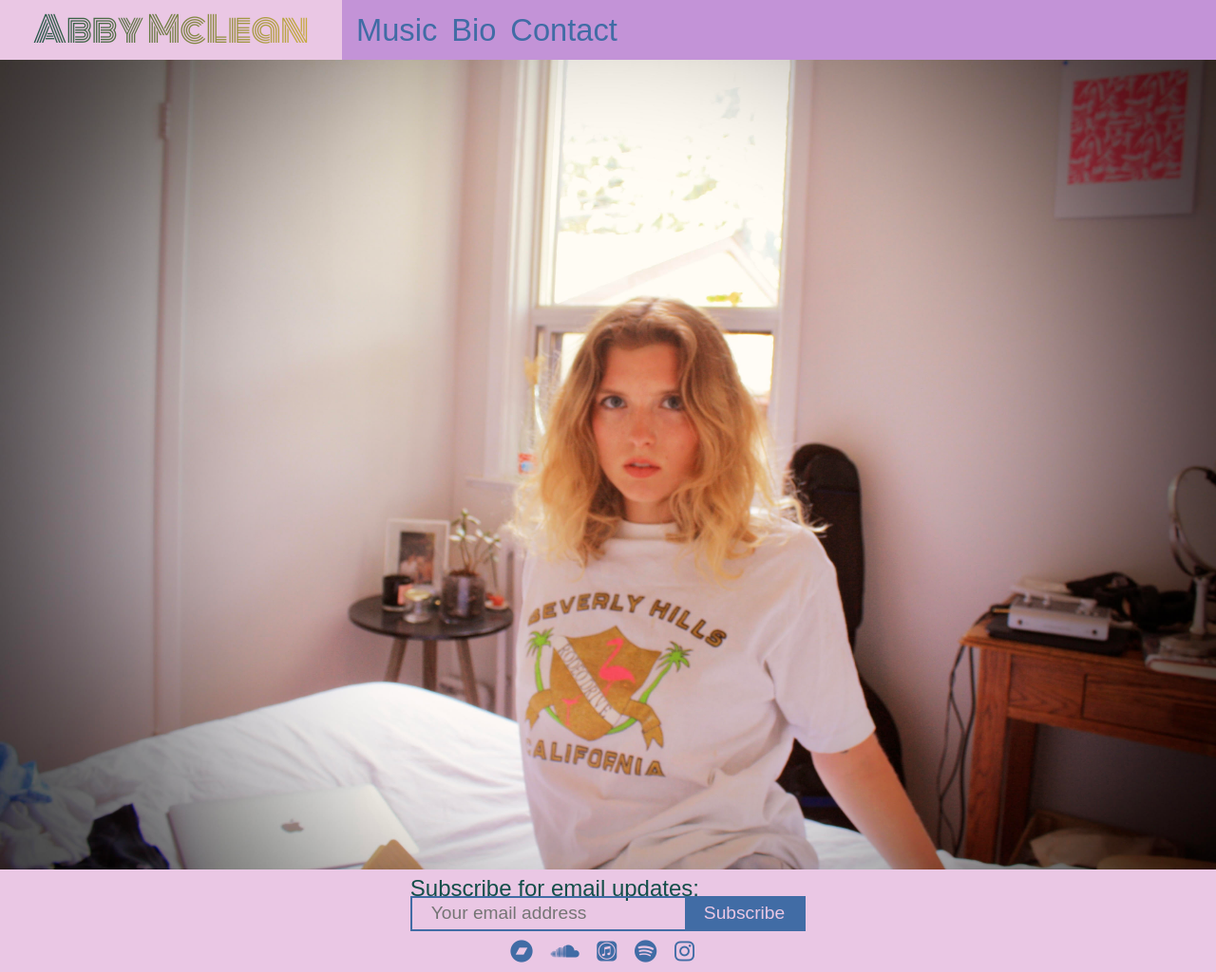
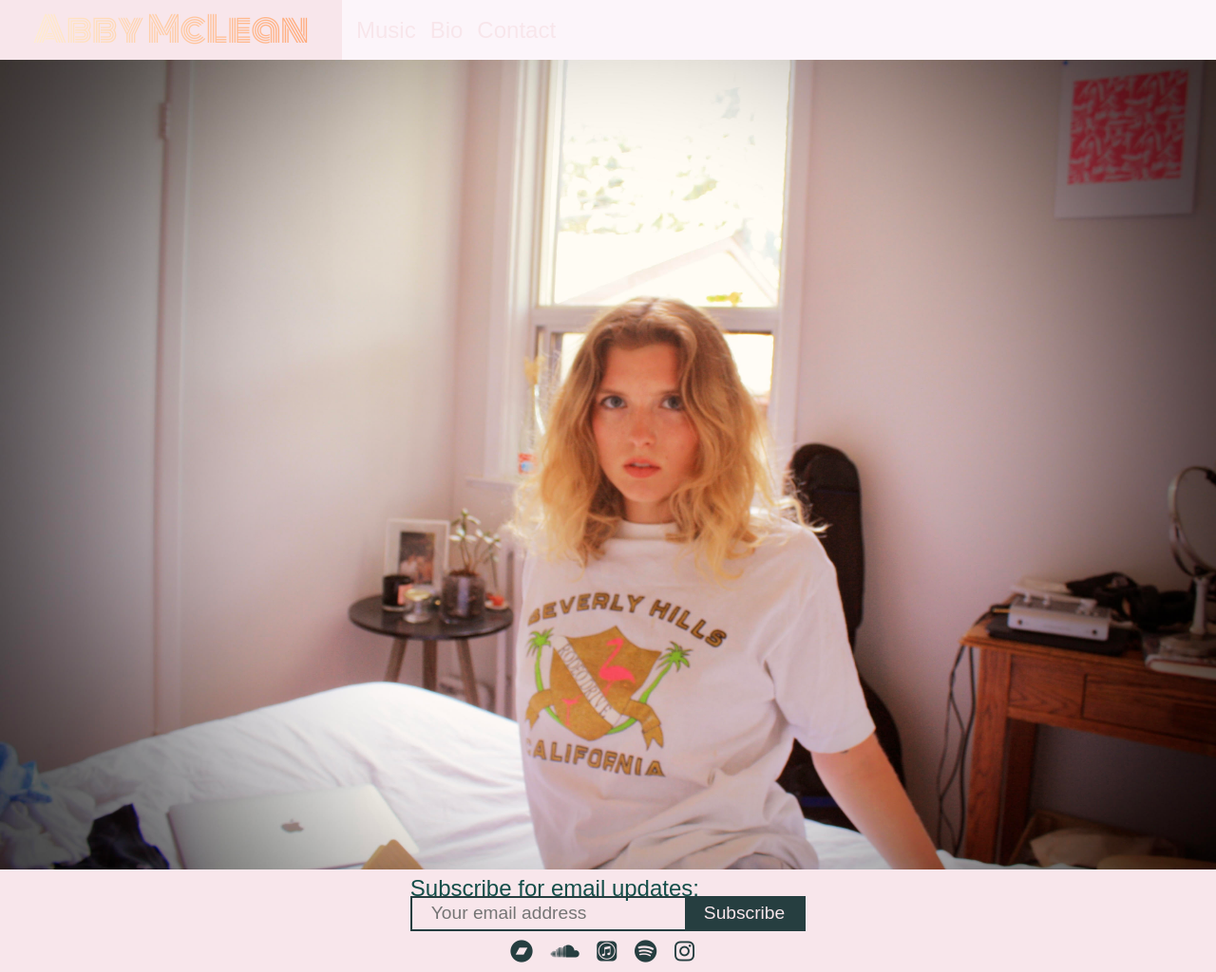
Before and after one commit to abbymclean/abbymclean.com, a plain HTML site: page index.html in a window 1280 px wide. Shown: the whole page at 95% size. Drawn offline with Linux system fonts and the light colour scheme; a web font is replaced by a local one.

Commit message:
new colors

```diff
--- a/style.css
+++ b/style.css
@@ -31,7 +31,7 @@ p, legend, h2, input {
 
 body {
   font-size: 24px;
-  background-color: #eac7e4;
+  background-color: #f8e6eb;
 }
 
 .container {
@@ -62,20 +62,18 @@ nav {
 header h1 {
   margin: 10px;
   padding: 0 25px;
-  color: #144E49;
+  color: #fff2d5;
   font-family: 'Monton', sans-serif;
   font-weight: 400;
   font-size: 28pt;
-  background: linear-gradient(90deg, #144E49, #D6B240);
+  background: linear-gradient(90deg, #fff2d5, #ffa473);
   -webkit-background-clip: text;
   -webkit-text-fill-color: transparent;
 }
 
 /* Style the navigation bar */
 nav {
-font-size: 1.36em;
-  background-color: #c393d7;
-  color: #216087;
+  background-color: #fcf5fa;
 }
 
 nav ul {
@@ -91,13 +89,17 @@ nav ul li {
   margin-left: 15px;
 }
 
+nav a {
+  color: #f8e6eb;
+}
+
 a {
-  color: #416CA5;
+  color: #263E40;
   text-decoration: none;
 }
 
 a:hover {
-  color: #D6B240;
+  color: #D05448;
   text-decoration: none;
 }
 
@@ -113,7 +115,7 @@ img {
     display: flex;
 }
 #email, #emailButton {
-    border: 2px solid #416CA5;
+    border: 2px solid #263E40;
     border-radius: 0px;
     padding: 5px 20px;
     font-size: 0.8em;
@@ -121,7 +123,7 @@ img {
     box-sizing:border-box;
 }
 #emailButton:hover {
-  color: #D6B240;
+  color: #D05448;
 }
 #email {
     flex-grow: 1;
@@ -130,8 +132,8 @@ img {
 }
 #emailButton {
     border-left: none;
-    background-color: #416CA5;
-    color: #EAC7E4;
+    background-color: #263E40;
+    color: #f8e6eb;
 }
 fieldset {
     border: none;
```
